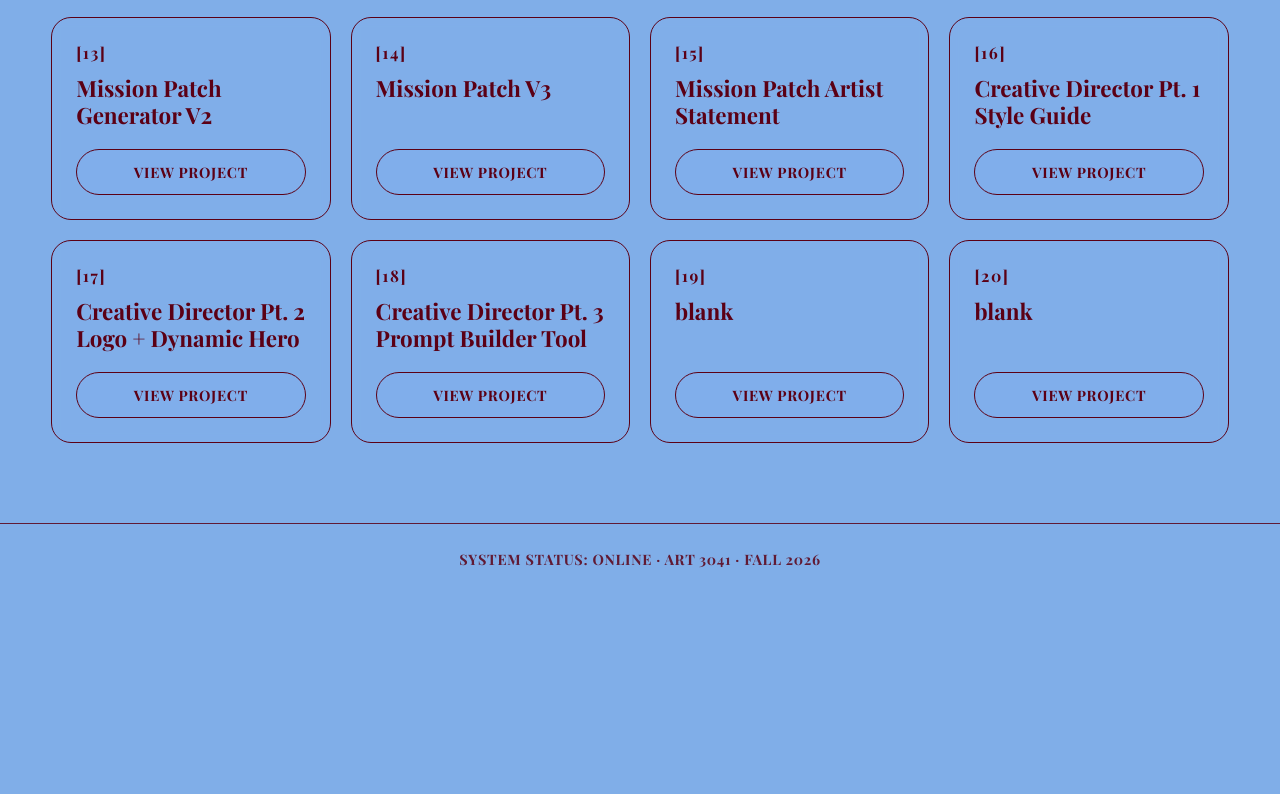
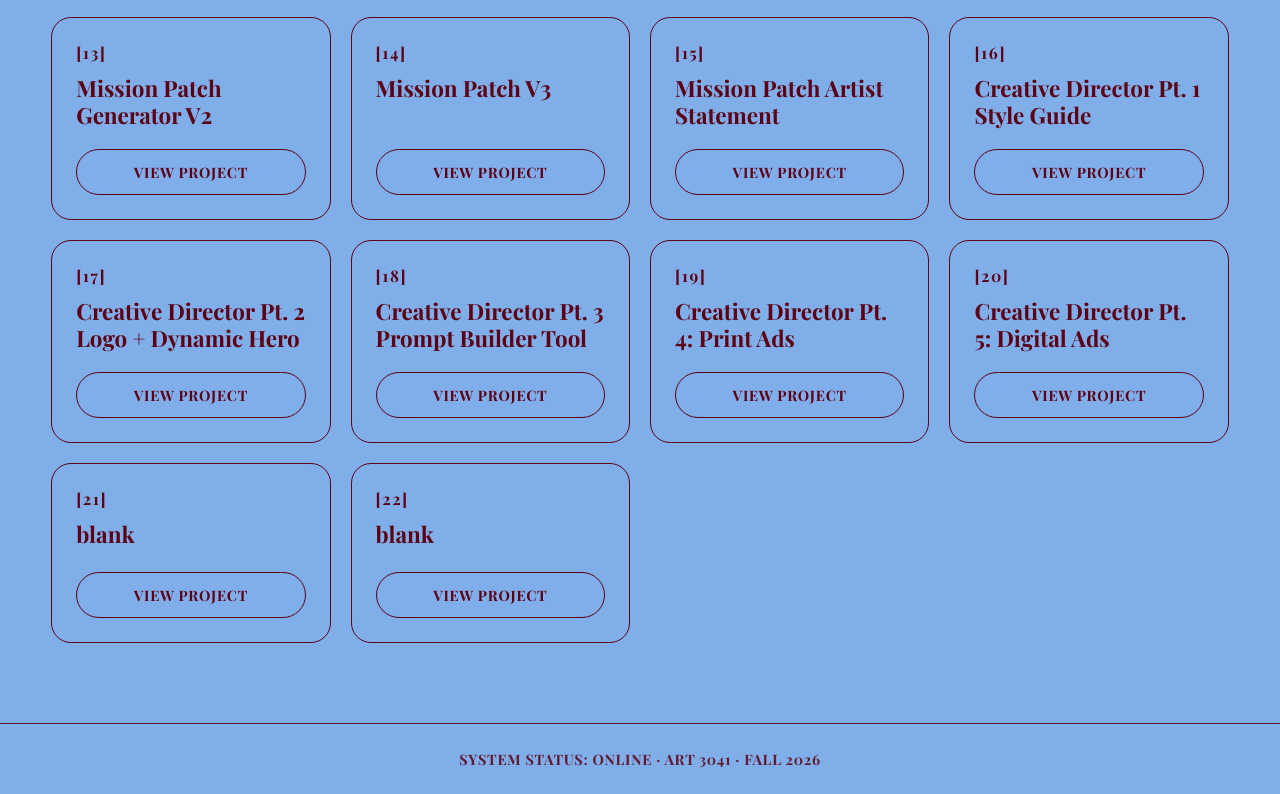
Before and after one commit to Alexa-Rosales/AIFD, a plain HTML site: page index.html in a window 1280 px wide. Shown: the part 1255-2049 px from the top of the page. Before the commit the page ends 1849 px from the top, so only its background shows below. Drawn offline with nearby package versions, Linux system fonts and the light colour scheme; a web font is replaced by a local one.

Commit message:
Update index.html

```diff
--- a/index.html
+++ b/index.html
@@ -495,15 +495,33 @@
         <article class="work-card">
           <div>
             <div class="card-tag" data-num="[19]"></div>
-            <h3 class="card-title">blank</h3>
+            <h3 class="card-title">Creative Director Pt. 4: Print Ads</h3>
           </div>
-          <a href="#" class="btn-pill">View Project</a>
+          <a href="print Ads.html" class="btn-pill">View Project</a>
         </article>
 
          <!-- Item 20 -->
         <article class="work-card">
           <div>
             <div class="card-tag" data-num="[20]"></div>
+            <h3 class="card-title">Creative Director Pt. 5: Digital Ads</h3>
+          </div>
+          <a href="digtial Ads.html" class="btn-pill">View Project</a>
+        </article>
+
+         <!-- Item 21 -->
+        <article class="work-card">
+          <div>
+            <div class="card-tag" data-num="[21]"></div>
+            <h3 class="card-title">blank</h3>
+          </div>
+          <a href="#" class="btn-pill">View Project</a>
+        </article>
+
+         <!-- Item 22 -->
+        <article class="work-card">
+          <div>
+            <div class="card-tag" data-num="[22]"></div>
             <h3 class="card-title">blank</h3>
           </div>
           <a href="#" class="btn-pill">View Project</a>
```
